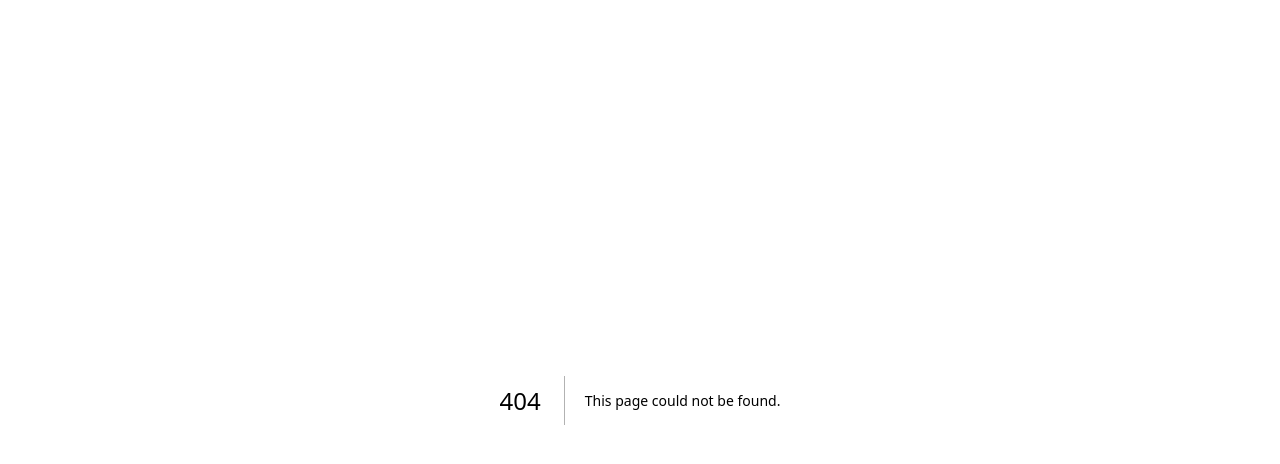
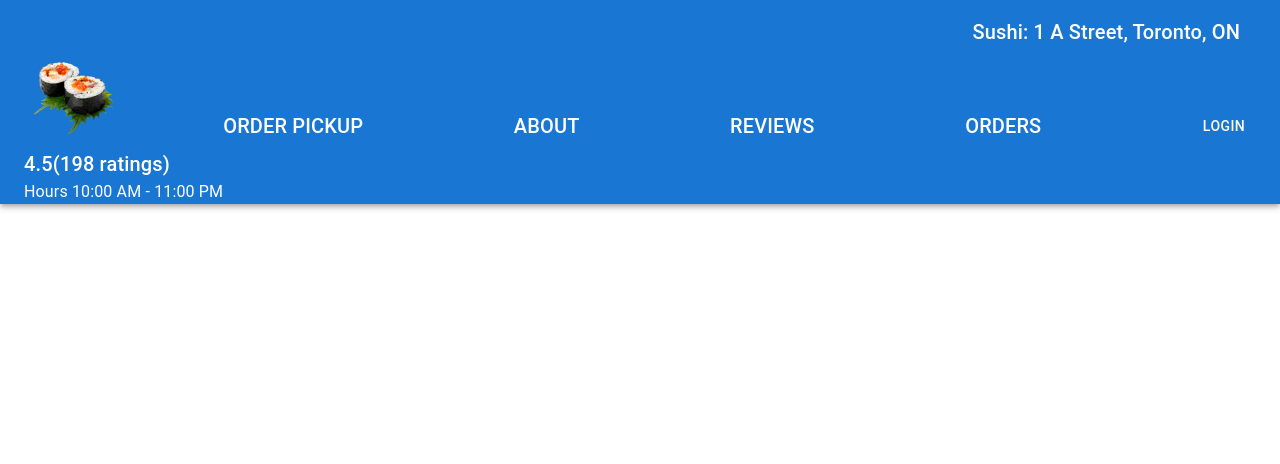
Before and after one commit to DucPhongMa/OODSystem-frontend, a Next.js app: page /about in a window 1280 px wide. Before the commit this address had no page. Shown: the top 464 px of the page. Built offline with nearby package versions, Linux system fonts and the light colour scheme.

Commit message:
add basic home page

```diff
--- a/package.json
+++ b/package.json
@@ -9,13 +9,16 @@
     "lint": "next lint"
   },
   "dependencies": {
+    "@emotion/react": "^11.11.3",
+    "@emotion/styled": "^11.11.0",
+    "@mui/icons-material": "^5.15.5",
     "next": "14.0.4",
     "react": "^18",
     "react-dom": "^18"
   },
   "devDependencies": {
+    "@emotion/cache": "^11.11.0",
     "@mui/material-nextjs": "^5.15.3",
-    "@emotion/cache": "^11.11.0",
     "@types/node": "20.10.8",
     "@types/react": "18.2.47",
     "autoprefixer": "^10.0.1",
--- /dev/null
+++ b/src/app/(routes)/[route]/about/page.js
@@ -0,0 +1,18 @@
+'use client';
+import { useState, useEffect } from 'react';
+import { useParams } from 'next/navigation';
+import { getRestaurantByID } from '../../../api/restaurant';
+export default function RestaurantAbout() {
+  const [restaurantName, setRestaurantName] = useState('');
+  const params = useParams();
+  useEffect(() => {
+    const id = params.id;
+    async function fetchMyAPI() {
+      const restaurantData = await getRestaurantByID(id);
+      setRestaurantName(restaurantData.Name);
+    }
+
+    fetchMyAPI();
+  }, []);
+  return <h1>This is the about: {restaurantName}</h1>;
+}
--- a/src/app/(routes)/restaurant/[id]/menu/page.js
+++ b/src/app/(routes)/[route]/menu/page.js
@@ -1,7 +1,7 @@
 "use client"
 import { useState, useEffect } from "react"
 import { useParams } from "next/navigation"
-import { getRestaurantByID } from "../../../../api/restaurant"
+import { getRestaurantByID } from "../../../api/restaurant"
 export default function RestaurantDetail() {
   const [restaurantName, setRestaurantName] = useState("")
   const params = useParams()
--- /dev/null
+++ b/src/app/(routes)/[route]/page.js
@@ -0,0 +1,26 @@
+"use client"
+import { useState, useEffect } from "react"
+import { useParams } from "next/navigation"
+// import { getRestaurantByID } from "../../../api/restaurant"
+import RestaurantAppBar from "@/app/components/RestaurantAppBar"
+
+export default function RestaurantDetail() {
+  const [restaurantName, setRestaurantName] = useState("")
+  const params = useParams()
+  // useEffect(() => {
+  //   const id = params.id
+  //   async function fetchMyAPI() {
+  //     const restaurantData = await getRestaurantByID(id)
+  //     setRestaurantName(restaurantData.Name)
+  //   }
+
+  //   fetchMyAPI()
+  // }, [])
+  // return <h1>Restaurant Name: {restaurantName}</h1>
+
+  return (
+    <>
+      <RestaurantAppBar restaurantID={params.route} />
+    </>
+  );
+}
--- a/src/app/(routes)/restaurant/[id]/about/page.js
+++ /dev/null
@@ -1 +0,0 @@
-export const RestaurantAboutPage = () => {}
--- a/src/app/(routes)/restaurant/[id]/page.js
+++ /dev/null
@@ -1,18 +0,0 @@
-"use client"
-import { useState, useEffect } from "react"
-import { useParams } from "next/navigation"
-import { getRestaurantByID } from "../../../api/restaurant"
-export default function RestaurantDetail() {
-  const [restaurantName, setRestaurantName] = useState("")
-  const params = useParams()
-  useEffect(() => {
-    const id = params.id
-    async function fetchMyAPI() {
-      const restaurantData = await getRestaurantByID(id)
-      setRestaurantName(restaurantData.Name)
-    }
-
-    fetchMyAPI()
-  }, [])
-  return <h1>Restaurant Name: {restaurantName}</h1>
-}
--- /dev/null
+++ b/src/app/components/RestaurantAppBar.js
@@ -0,0 +1,71 @@
+import * as React from 'react';
+import AppBar from '@mui/material/AppBar';
+import Box from '@mui/material/Box';
+import Toolbar from '@mui/material/Toolbar';
+import Typography from '@mui/material/Typography';
+import Button from '@mui/material/Button';
+import IconButton from '@mui/material/IconButton';
+import MenuIcon from '@mui/icons-material/Menu';
+import AdbIcon from '@mui/icons-material/Adb';
+import Link from 'next/link';
+import Image from 'next/image';
+
+const RestaurantAppBar = ({ restaurantID }) => {
+  console.log('?????');
+  console.log(restaurantID);
+  return (
+    <Box sx={{ flexGrow: 1 }}>
+      <AppBar position="static">
+        <Box
+          sx={{
+            display: 'flex',
+            flexDirection: 'row',
+            alignItems: 'flex-end',
+            justifyContent: 'flex-end',
+            mr: 5,
+            paddingTop: 2,
+          }}
+        >
+          <Typography variant="h6" component="div" sx={{ display: 'inline' }}>
+            Sushi: 1 A Street, Toronto, ON
+          </Typography>
+        </Box>
+        <Toolbar>
+          {/* <AdbIcon sx={{ display: { xs: 'none', md: 'flex' }, mr: 1 }} /> */}
+          <div
+            sx={{
+              display: 'flex',
+              flexDirection: 'row',
+              alignItems: 'center',
+            }}
+          >
+            <Image src="/sushi.png" alt="sushi logo" width={100} height={100} />
+            <div>
+              <Typography variant="h6" component="div">
+                4.5(198 ratings)
+              </Typography>
+              <Typography variant="body1" component="div">
+                Hours 10:00 AM - 11:00 PM
+              </Typography>
+            </div>
+          </div>
+          <Typography variant="h6" component="div" sx={{ flexGrow: 1 }}>
+            <Link href={`/${restaurantID}`}>ORDER PICKUP</Link>
+          </Typography>
+          <Typography variant="h6" component="div" sx={{ flexGrow: 1 }}>
+            <Link href={`/${restaurantID}/about`}>ABOUT</Link>
+          </Typography>
+          <Typography variant="h6" component="div" sx={{ flexGrow: 1 }}>
+            <Link href={`/${restaurantID}/reviews`}>REVIEWS</Link>
+          </Typography>
+          <Typography variant="h6" component="div" sx={{ flexGrow: 1 }}>
+            <Link href={`/${restaurantID}/orders`}>ORDERS</Link>
+          </Typography>
+          <Button color="inherit">Login</Button>
+        </Toolbar>
+      </AppBar>
+    </Box>
+  );
+};
+
+export default RestaurantAppBar;
```
Also changed, not shown: public/sushi.png (added), 1 other file (tests, documents, lock files or other folders).
